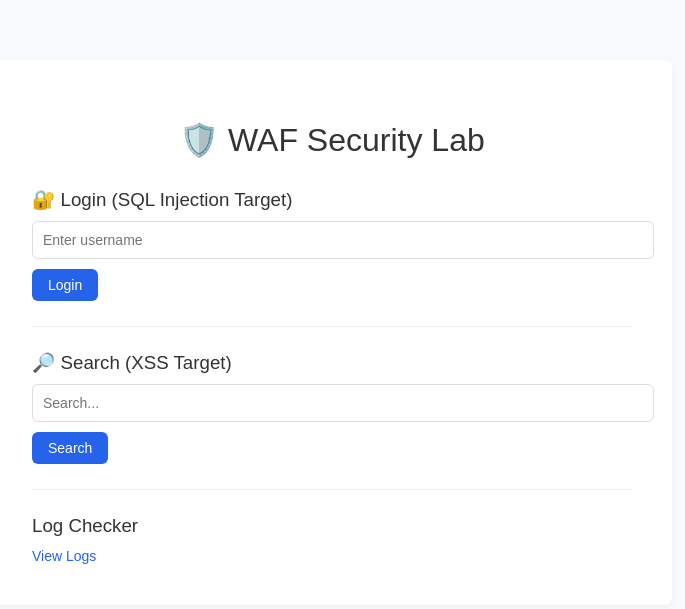
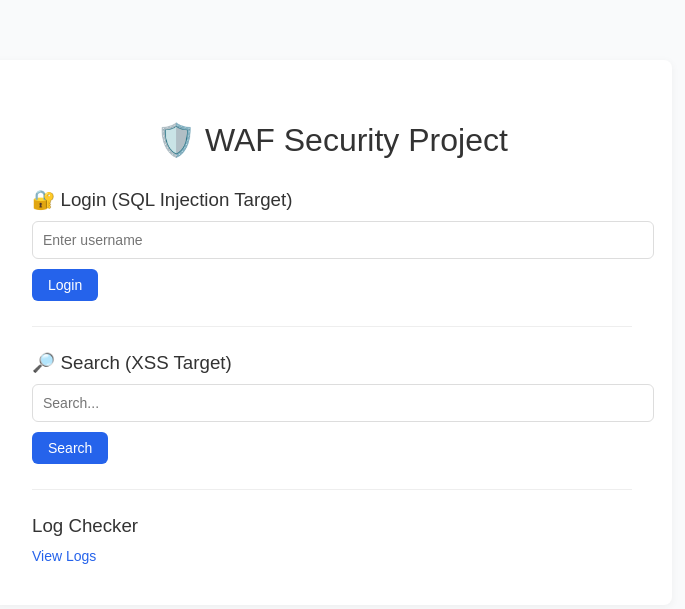
Before and after one commit to 6610685387/CN322_WAF, a Python web app: template dummy-web/templates/home.html in a window 1280 px wide. Shown: the top 609 px of the page, without its empty margins (308-993 px from the left). Run offline with Jinja, Linux system fonts and the light colour scheme; the template is opened without the code that fills it, so the values that code supplies are empty.

Commit message:
update dummy web

```diff
--- a/dummy-web/templates/base.html
+++ b/dummy-web/templates/base.html
@@ -80,7 +80,7 @@
 <body>
 
     <div class="container">
-        <h1>🛡️ WAF Security Lab</h1>
+        <h1>🛡️ WAF Security Project</h1>
 
 
         {% block content %}{% endblock %}
```
Also changed, not shown: waf_proxy/waf_logs.db.
